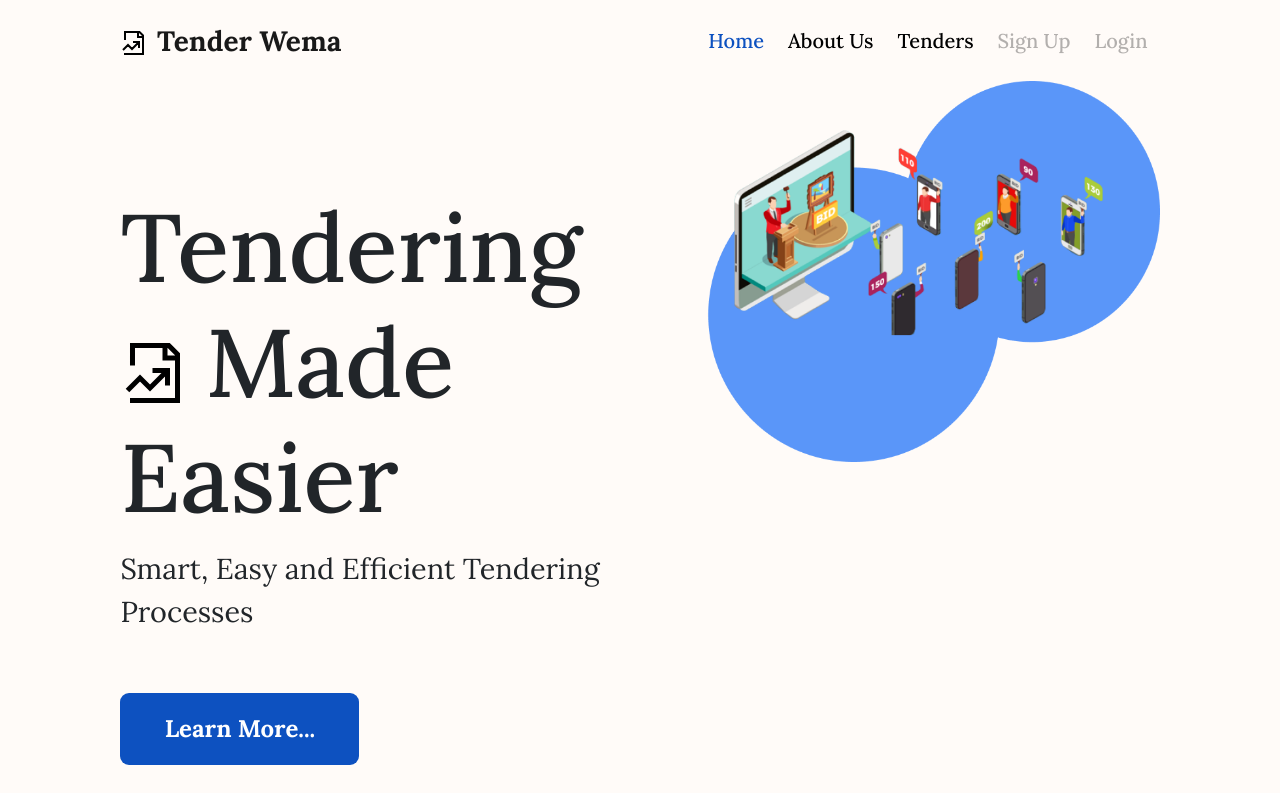
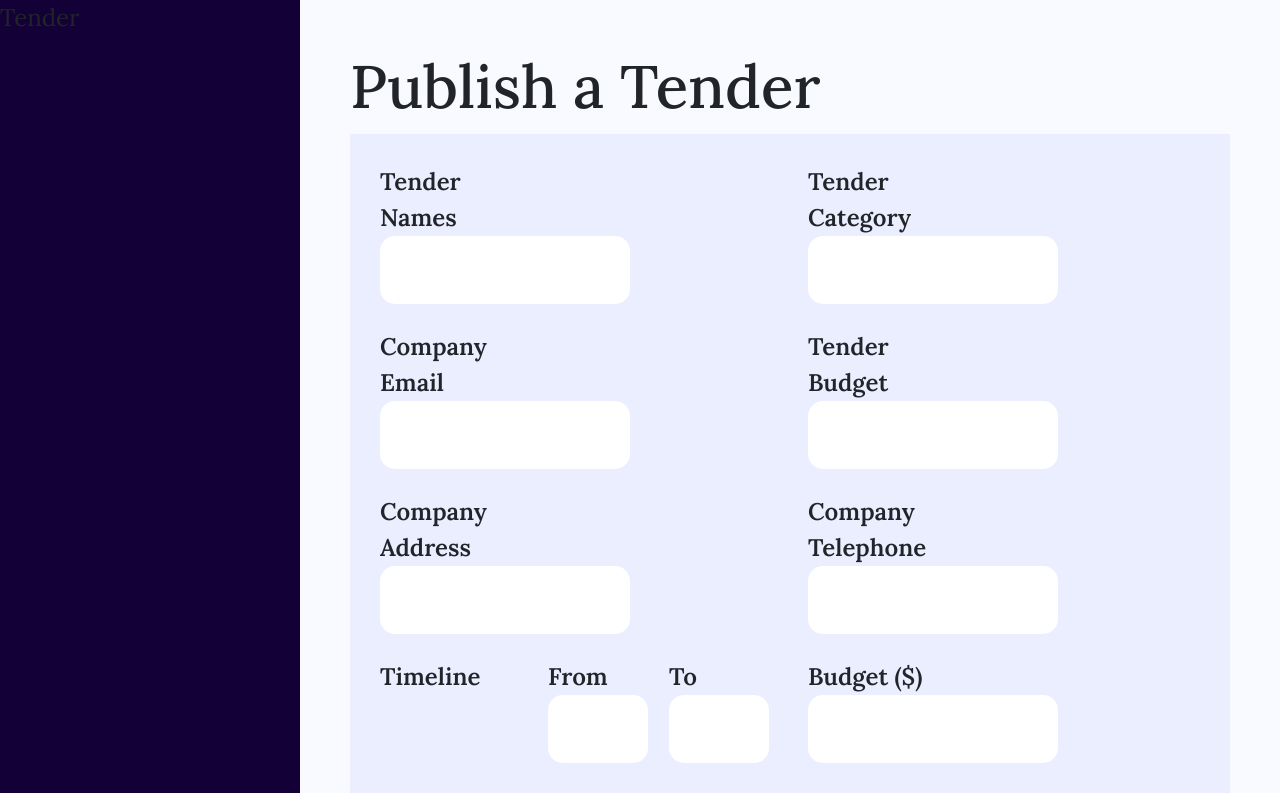
Before and after one commit to nelsonmutindamwanzia/tender-wema-frontend, a React (Create React App) app: page /tenders/publish in a window 1280 px wide. Shown: the top 793 px of the page. Built offline with nearby package versions, Linux system fonts and the light colour scheme.

Commit message:
add publish tender component

```diff
--- a/package.json
+++ b/package.json
@@ -9,10 +9,13 @@
     "@testing-library/jest-dom": "^5.16.5",
     "@testing-library/react": "^13.4.0",
     "@testing-library/user-event": "^13.5.0",
+    "bootstrap": "^5.2.3",
+    "package.json": "^2.0.1",
     "react": "^18.2.0",
     "react-dom": "^18.2.0",
     "react-icons": "^4.7.1",
-    "react-router-dom": "^6.6.1",
+    "react-router": "^6.6.2",
+    "react-router-dom": "^6.6.2",
     "react-scripts": "5.0.1",
     "styled-components": "^5.3.6",
     "web-vitals": "^2.1.4"
--- /dev/null
+++ b/src/components/Publishtender.js
@@ -0,0 +1,127 @@
+import React from 'react'
+import '../styles/publishtender.css'
+import { FaClock, FaBolt, FaCheckDouble } from "react-icons/fa";
+import {GrDocumentPerformance} from "react-icons/gr";
+import 'bootstrap/dist/css/bootstrap.min.css';
+
+
+function PublishedTender () {
+
+
+
+    return (
+        <div className='publish-container'>
+            <div className='publish-navigation'>
+
+                Tender
+
+
+            </div>
+
+            <div className='publish-content'>
+
+               <h1> Publish a Tender </h1>
+
+                <form className='publish-form'>
+
+                <div className='row'>
+
+                    <div className='col-md-6'>
+
+                        <div className='tender-group'>
+                             <span> Tender Names </span>
+                            <input type="text" id="tender-name" value=""/>
+                        </div>
+
+                        <div className='tender-group'>
+                             <span> Company Email </span>
+                            <input type="email" id="tender-email" value="" />
+                        </div>
+
+                        <div className='tender-group'>
+                            <span>  Company Address </span>
+                              <input type="text" id="tender-address" value="" />
+                        </div>
+
+                        <div className='tender-group'>
+                             <span> Timeline </span>
+                             <div className='timeline-container'>
+                                <div className='row'>
+                                    <div className='col-md-6'>
+
+                                         <span>From</span>
+                                        <input type="text" id="tender-name" value="" />
+
+                                    </div>
+
+                                    <div className='col-md-6'>
+                                         <span>To</span>
+                                         <input type="text" id="tender-name" value="" />
+                                    </div>
+                                </div>
+                             </div>
+                        </div>
+
+                        <div className='tender-group'>
+                                <span>  Application Deadline </span>
+                                <input type="date" id="tender-date" value="" />
+                        </div>
+
+
+
+
+
+                    </div>
+
+                    <div className='col-md-6'>
+
+                        <div className='tender-group'>
+                            <span> Tender Category </span>
+                            <input type="text" id="tender-category" value=""/>
+                        </div>
+                        <div className='tender-group'>
+                            <span> Tender Budget </span>
+                            <input type="number" id="tender-budget" value="" />
+                        </div>
+                        <div className='tender-group'>
+                            <span>  Company Telephone </span>
+                            <input type="number" id="tender-phone" value="" />
+                        </div>
+
+                        <div className='tender-group'>
+                        <span>  Budget ($) </span>
+                        <input type="number" id="tender-budget" value="" />
+                        </div>
+
+                        <div className='tender-group'>
+                         <span>  Tender Description </span>
+                        <input type="text" id="tender-description" value="" />
+                        </div>
+                    </div>
+
+                    <div className='col-md-12'>
+                            <button>Submit Tender</button>
+
+                    </div>
+
+
+                </div>
+
+
+
+
+                </form>
+
+
+
+
+            </div>
+
+
+        </div>
+    )
+
+
+}
+
+export default PublishedTender;
--- a/src/index.js
+++ b/src/index.js
@@ -2,15 +2,20 @@ import React from 'react';
 import ReactDOM from 'react-dom/client';
 import './index.css';
 import App from './App';
+import PublishedTender from './components/Publishtender'
 // import reportWebVitals from './reportWebVitals';
-import {BrowserRouter} from 'react-router-dom'
+import {BrowserRouter, Route, Routes} from 'react-router-dom';
 
 const root = ReactDOM.createRoot(document.getElementById('root'));
 root.render(
   <BrowserRouter>
-    <React.StrictMode>
-      <App />
-    </React.StrictMode>
+    {/* <React.StrictMode> */}
+      {/* <App /> */}
+    {/* </React.StrictMode> */}
+    <Routes>
+    <Route path="/" element={<App />} />
+    <Route path="tenders/publish" element={<PublishedTender />} />
+    </Routes>
   </BrowserRouter>
 );
 
--- /dev/null
+++ b/src/styles/publishtender.css
@@ -0,0 +1,113 @@
+* {
+    padding: 0;
+    margin: 0;
+    outline: none;
+    border: none;
+}
+
+#root {
+    /* border: 1px solid green; */
+    float: left;
+    width: 100%;
+    height: 100vh;
+
+}
+
+body {
+    margin: 0;
+    height: 100vh;
+    width: 100%;
+    float: left;
+}
+
+.publish-container {
+
+    float: left;
+    width: 100%;
+    height: 100vh;
+    /* border: 1px solid red; */
+}
+
+.publish-navigation{
+    height: 100vh;
+    background-color: #130037;
+    width: 300px;
+    float: left;
+}
+
+.publish-content {
+
+    float: left;
+    width: calc(100% - 300px);
+    background-color: #f9faff;
+    height: 100vh;
+    padding: 50px;
+
+}
+
+.publish-form {
+    float: left;
+    width: 100%;
+    background-color: #ebeeff;
+    padding: 30px;
+    display: block;
+
+}
+
+.tender-group {
+
+    width: 100%;
+    margin-bottom: 25px;
+    clear: both;
+    float: left;
+
+
+}
+
+.tender-group span {
+
+    width: 150px;
+    display: block;
+    float: left;
+    font-weight: 600;
+
+}
+
+.tender-group input {
+
+    width: 250px;
+    padding: 15px;
+    border-radius: 15px;
+    background: white;
+    float: left;
+    border: 1px solid transparent;
+
+}
+
+
+.tender-group input:hover{
+
+    border: 1px solid #5600cd;
+
+}
+
+.timeline-container input {
+    width: 100px;
+
+}
+
+.timeline-container span {
+    width: 70px;
+
+}
+
+button {
+
+    text-align: center;
+    background-color: #5600cd;
+    color: white;
+    padding: 15px;
+    border-radius: 15px !important;
+    display: block;
+    margin: 30px auto !important;
+}
```
Also changed, not shown: 1 other file (tests, documents, lock files or other folders).
